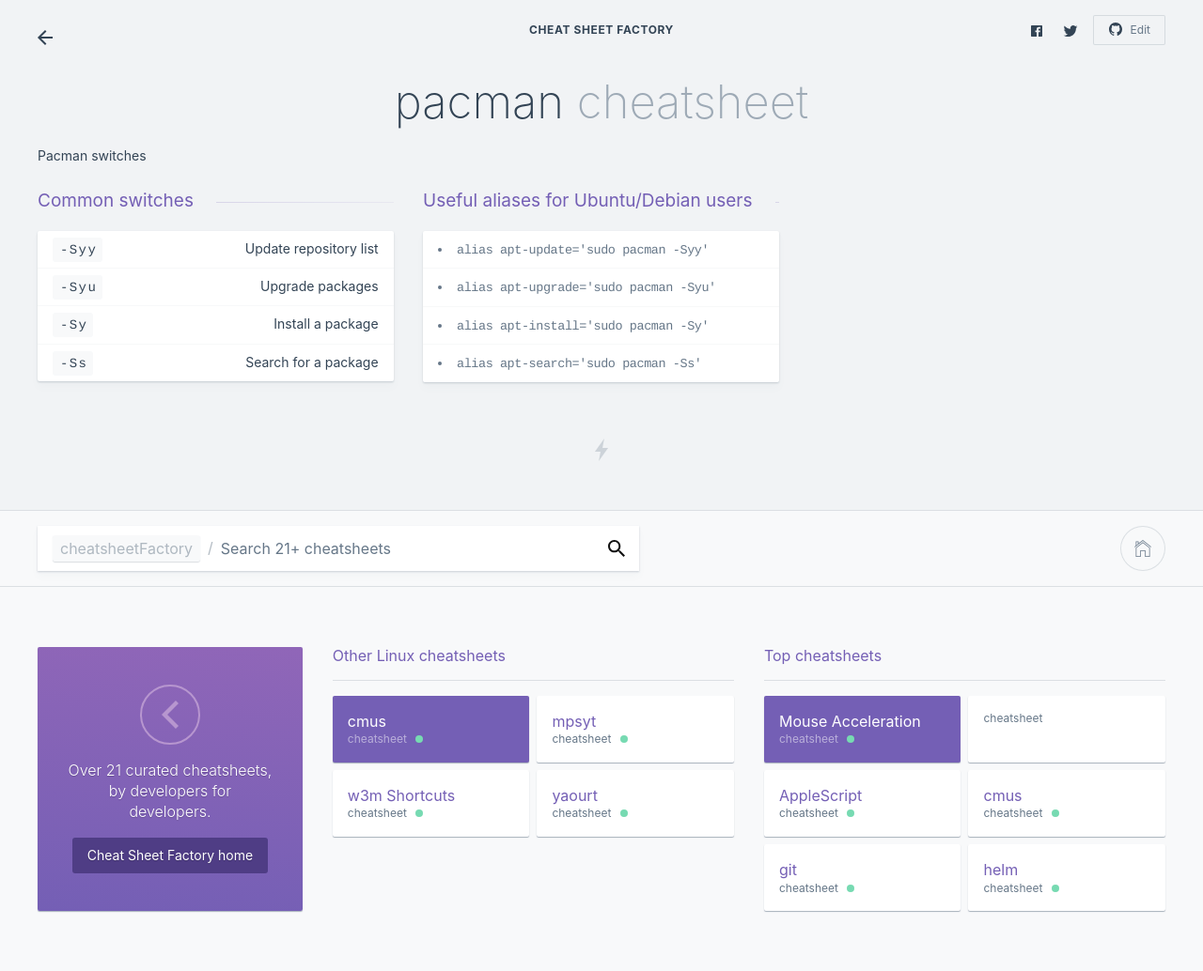
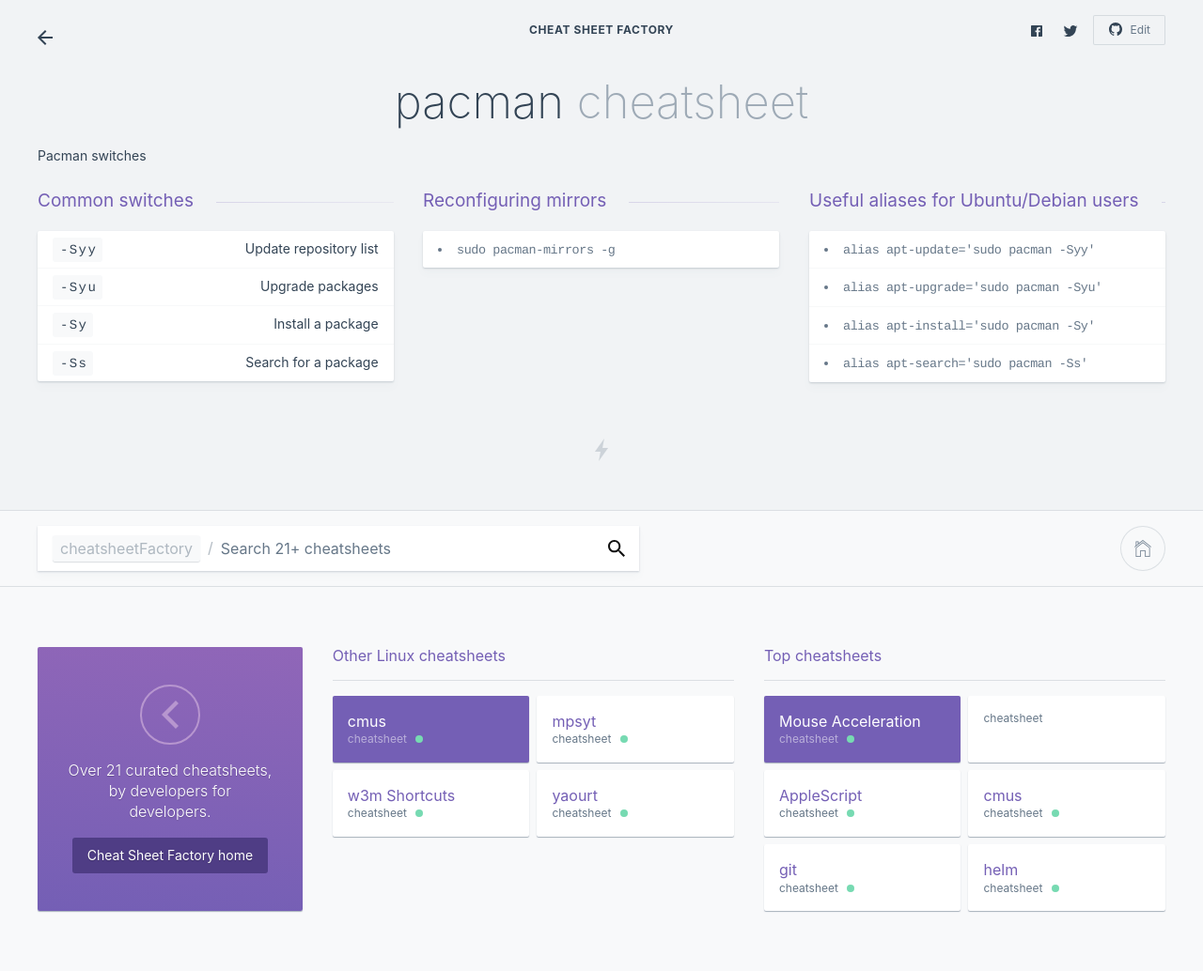
Before and after one commit to kasramp/cheat-sheet-factory, a Jekyll site: the page built from linux/pacman.md, in a window 1280 px wide. Shown: the whole page at 94% size. Built offline with Jekyll 4.4.1, drawn with Linux system fonts in a browser that asks for light colours.

Commit message:
Update Pacman cheat sheet

```diff
--- a/linux/pacman.md
+++ b/linux/pacman.md
@@ -23,6 +23,10 @@ Switches
 | `-Ss` | Search for a package |
 {: .-shortcuts}
 
+### Reconfiguring mirrors
+
++ `sudo pacman-mirrors -g`
+
 ### Useful aliases for Ubuntu/Debian users
 
 + `alias apt-update='sudo pacman -Syy'`
```
Also changed, not shown: other parts of linux/pacman.md (+1 -1 lines).
